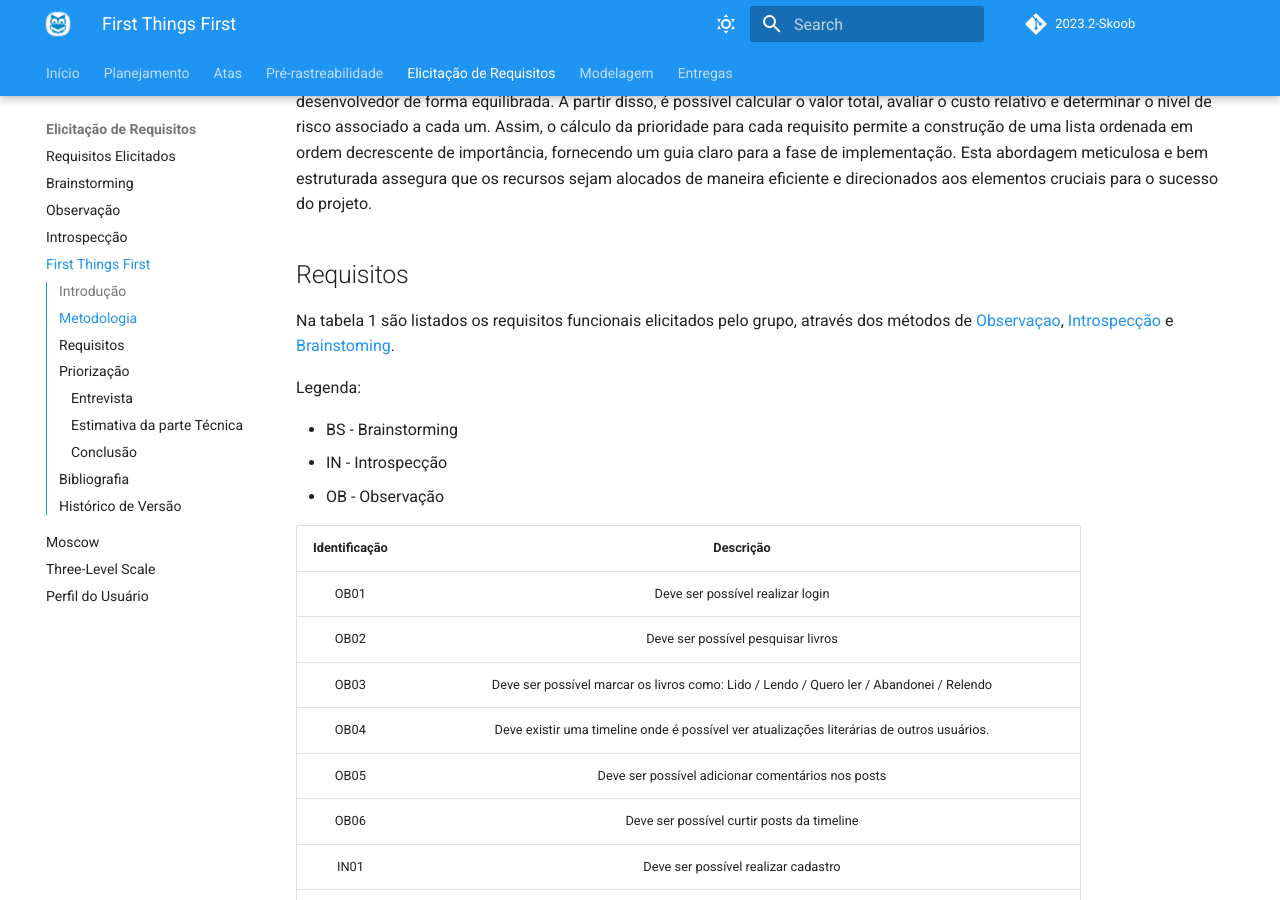
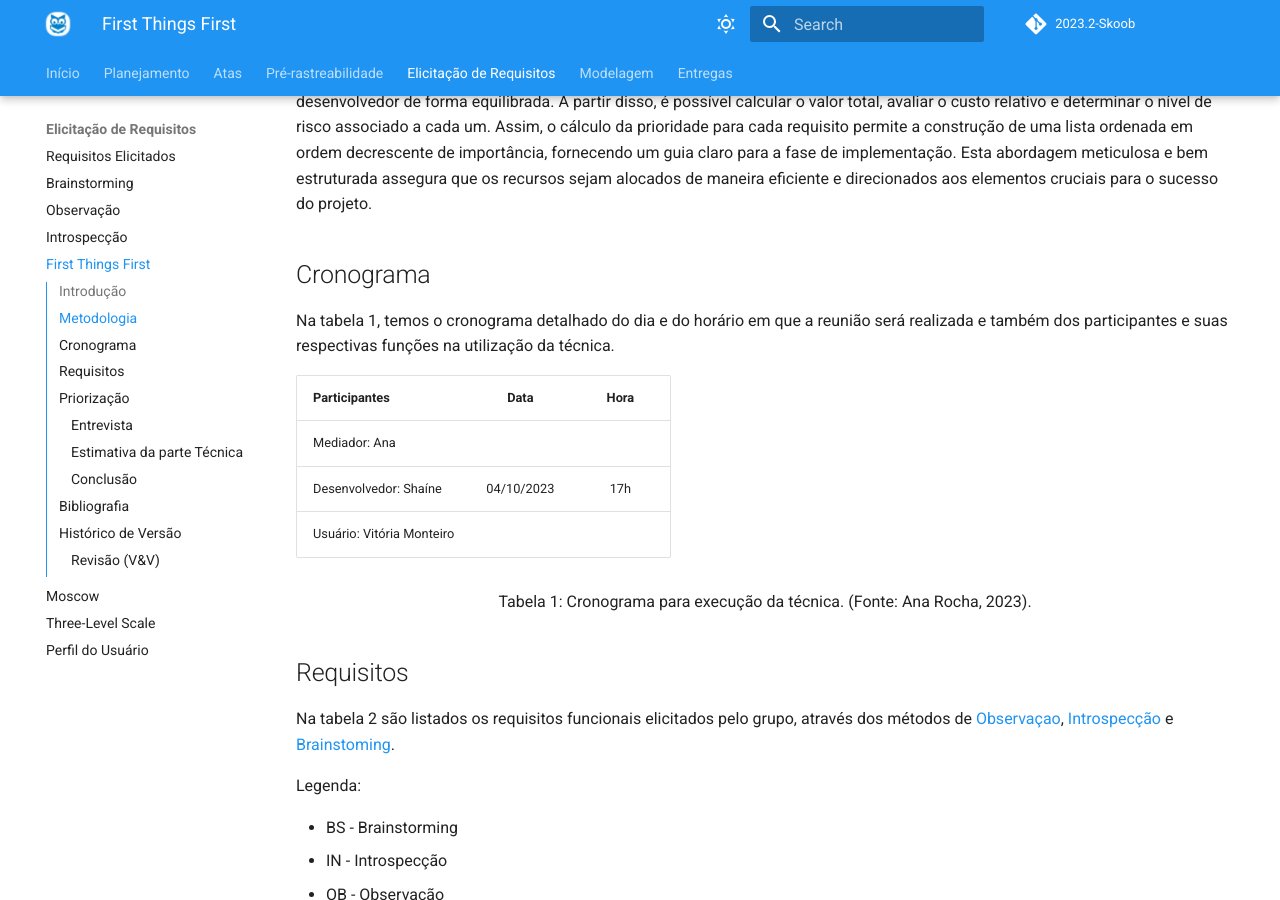
Before and after one commit to Requisitos-de-Software/2023.2-Skoob, an MkDocs documentation site: the page built from docs/elicitacao/first_things_first.md, in a window 1280 px wide and 900 px high, scrolled down 460 px. Built offline with MkDocs 1.6.1 and Material for MkDocs 9.7.7, drawn with Linux system fonts in a browser that asks for light colours; comment, search, counter and statistics services are not loaded; some of the changed text lies outside the part shown.

Commit message:
correção: add cronograma e tabela de revisão

```diff
--- a/docs/elicitacao/first_things_first.md
+++ b/docs/elicitacao/first_things_first.md
@@ -8,8 +8,21 @@ Após a elicitação dos requisitos essenciais, precisamos empregar métodos efi
 
 A técnica de priorização "First Things First" representa uma ferramenta importante na gestão de requisitos, ao considerar cuidadosamente os benefícios, custos e riscos  de cada requisito, onde os mesmo são classificados em diferentes níveis de importância, tendo como resultado uma lista clara e organizada de prioridades para a implementação. São feitas avaliações para determinar os respectivos índices (1-9) para cada indicativo acima descrito, que deve considerar a visão do cliente e do desenvolvedor de forma equilibrada. A partir disso, é possível calcular o valor total, avaliar o custo relativo e determinar o nível de risco associado a cada um. Assim, o cálculo da prioridade para cada requisito permite a construção de uma lista ordenada em ordem decrescente de importância, fornecendo um guia claro para a fase de implementação. Esta abordagem meticulosa e bem estruturada assegura que os recursos sejam alocados de maneira eficiente e direcionados aos elementos cruciais para o sucesso do projeto.
 
+## Cronograma
+
+Na tabela 1, temos o cronograma detalhado do dia e do horário em que a reunião será realizada e também dos participantes e suas respectivas funções na utilização da técnica.
+
+| Participantes        |    Data    | Hora  |
+| -------------------- | :--------: | :---: |
+| Mediador: Ana |
+| Desenvolvedor: Shaíne   | 04/10/2023 |  17h  |
+| Usuário: Vitória Monteiro      |
+<div style="text-align: center">
+<p> Tabela 1: Cronograma para execução da técnica. (Fonte: Ana Rocha, 2023).</p>
+</div>
+
 ## Requisitos
-Na tabela 1 são listados os requisitos funcionais elicitados pelo grupo, através dos métodos de [Observaçao](../elicitacao/observacao.md), [Introspecção](../elicitacao/introspeccao.md) e [Brainstoming](../elicitacao/brainstorming.md).
+Na tabela 2 são listados os requisitos funcionais elicitados pelo grupo, através dos métodos de [Observaçao](../elicitacao/observacao.md), [Introspecção](../elicitacao/introspeccao.md) e [Brainstoming](../elicitacao/brainstorming.md).
 
 Legenda:
 
@@ -59,7 +72,7 @@ Legenda:
 |     BS17      |                            Deve ser possível expor prêmios nos perfis e na TimeLine                              |
 
 <div style="text-align: center">
-    <p> Tabela 1: Elicitação de requisitos. (Fonte: Ana Rocha e Yago Passos, 2023).</p>
+    <p> Tabela 2: Elicitação de requisitos. (Fonte: Ana Rocha e Yago Passos, 2023).</p>
 </div>
 
 ## Priorização
@@ -100,9 +113,17 @@ Em resumo, a técnica de priorização "First Things First" se mostrou uma ferra
 
 ## Histórico de Versão
 
-| Versão | Data de execução | Data de revisão |             Descrição             |                      Autor(es)                       |                     Revisor(es)                      |
+| Versão | Data de execução | Data de revisão |             Descrição             |                      Autor(es)                       |                     Revisado                      |
 | :----: | :--------------: | :-------------: | :-------------------------------: | :--------------------------------------------------: | :--------------------------------------------------: |
-| `1.0`  |    02/10/2023    |   03/10/2023    | Criação do artefato |   [Ana Rocha](https://github.com/anaaroch_)    | [Yago Passos](https://github.com/yagompassos) |
-| `1.1`  |    04/10/2023    |   04/10/2023    | Atualização do artefato |   [Ana Rocha](https://github.com/anaaroch_) e [Yago Passos](https://github.com/yagompassos)  | [Jefferson](https://github.com/Frans6), [Shaíne](https://github.com/ShaineOliveira) e [Rafael](https://github.com/Rafael-gc) |
-| `1.2`  |    04/10/2023    |   04/10/2023    | Seção de Priorização |   [Yago Passos](https://github.com/yagompassos)    | [Ana Rocha](https://github.com/anaaroch_) |
-| `1.3`  |    16/10/2023    |   17/10/2023    | Elaboração da Conclusão | [Ana Rocha](https://github.com/anaaroch_) | [Yago Passos](https://github.com/yagompassos) |
+| `1.0`  |    02/10/2023    |   03/10/2023    | Criação do artefato |   [Ana Rocha](https://github.com/anaaroch_)    | <input type="checkbox" disabled checked /> |
+| `1.1`  |    04/10/2023    |   04/10/2023    | Atualização do artefato |   [Ana Rocha](https://github.com/anaaroch_)  | <input type="checkbox" disabled checked /> |
+| `1.2`  |    04/10/2023    |   04/10/2023    | Seção de Priorização |   [Yago Passos](https://github.com/yagompassos)    | <input type="checkbox" disabled checked /> |
+| `1.3`  |    16/10/2023    |   17/10/2023    | Elaboração da Conclusão | [Ana Rocha](https://github.com/anaaroch_) | <input type="checkbox" disabled checked /> |
+| `1.4`  |    02/11/2023    |   04/11/2023    | Adicionando Cronograma | [Ana Rocha](https://github.com/anaaroch_) |  |
+
+### Revisão (V&V)
+| Data de Revisão | Cobertura de Versões  |          Técnica         |                  Revisor(es)                  |
+| :------------: | :-------------: | :--------------------------: |  :----------------------------------------: |
+|   04/10/2023   |    `1.1`    |    Revisão por inspeção    |  [Yago Passos](https://github.com/yagompassos) |
+|   04/10/2023   |    `1.2`    |    Revisão por inspeção    |  [Ana Rocha](https://github.com/anaaroch) |
+|   18/10/2023   |    `1.3`    |    Revisão por inspeção    |  [Yago Passos](https://github.com/yagompassos) |
```
